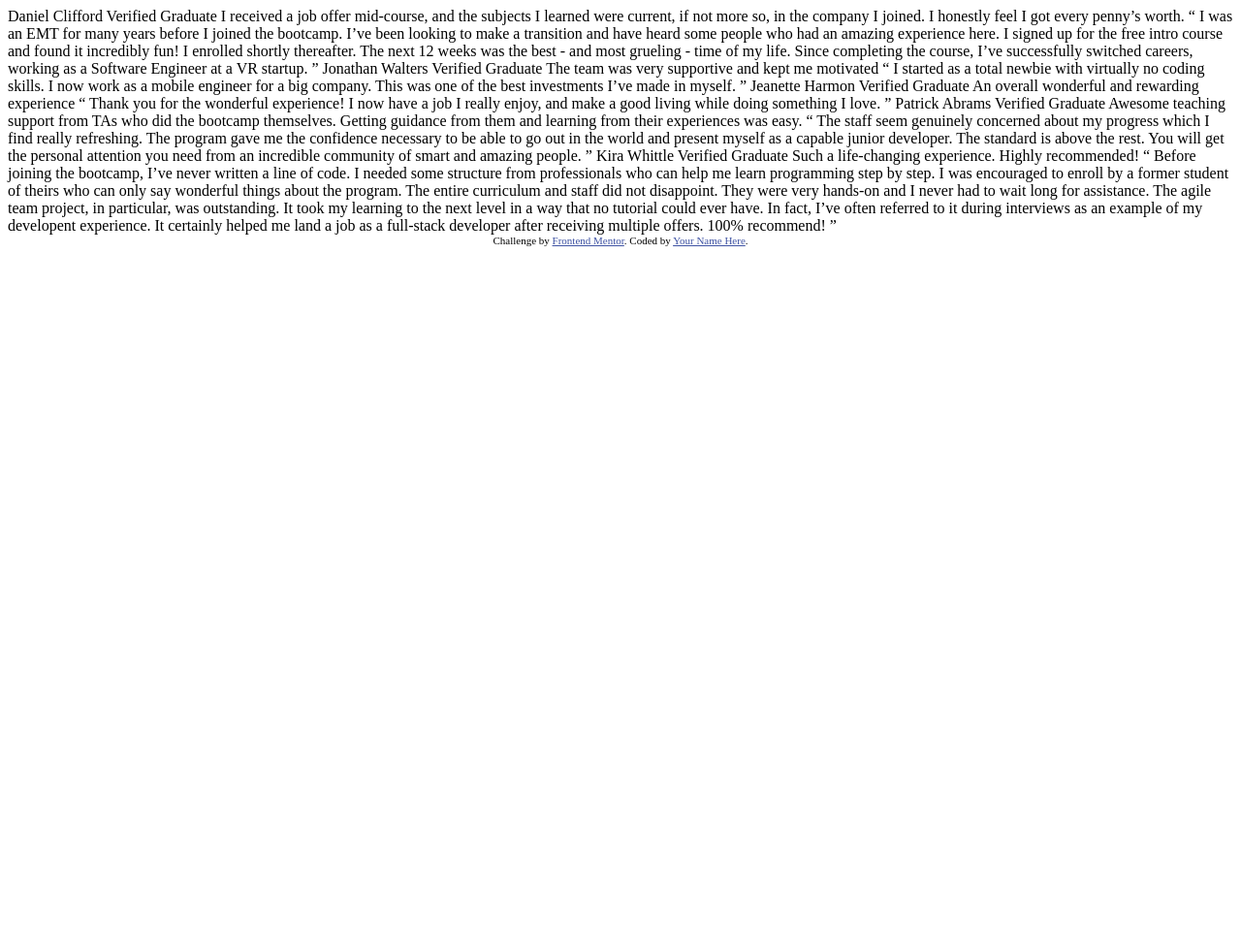
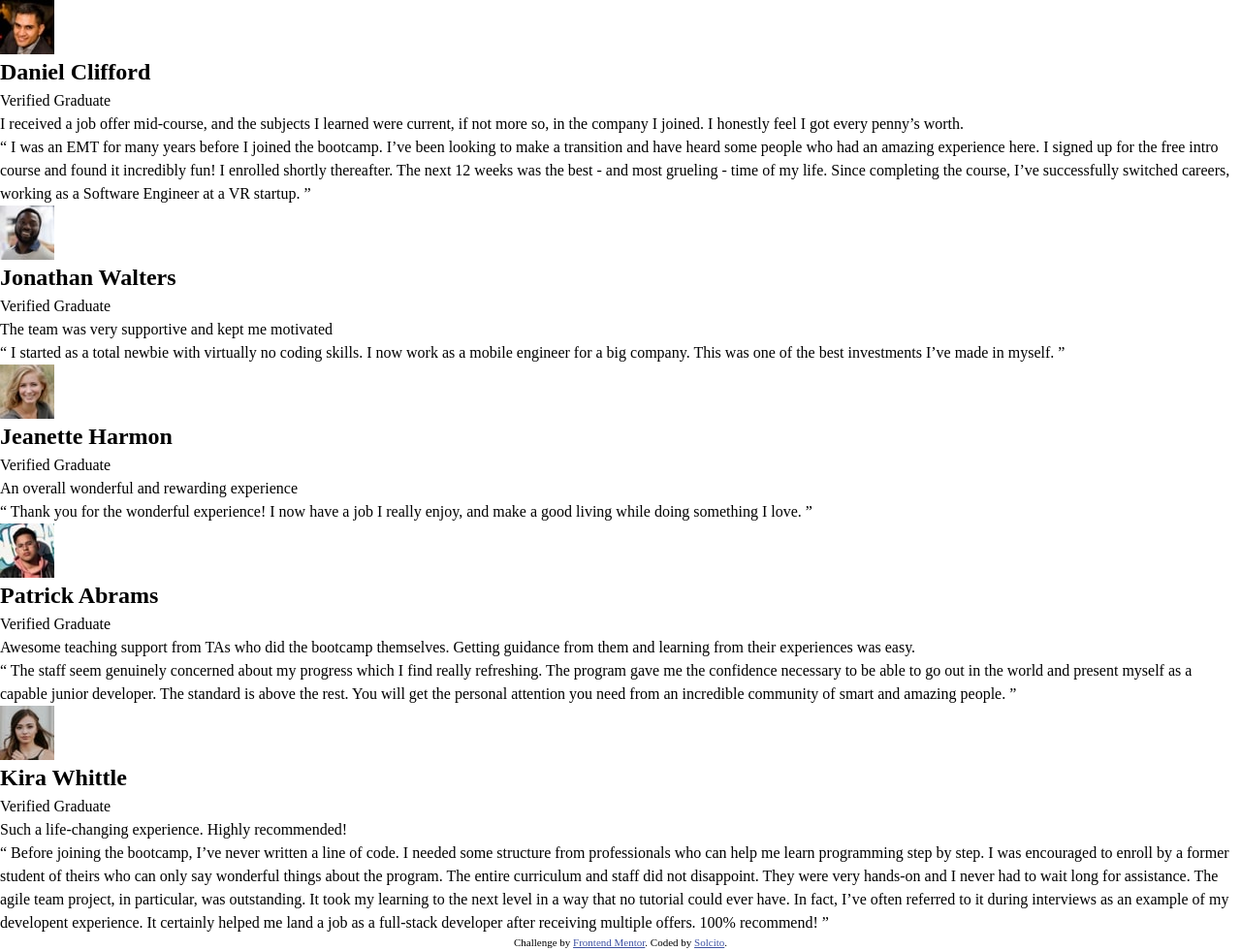
Before and after one commit to solch4/Testimonials-grid-section, a plain HTML site: page index.html in a window 1280 px wide. Shown: the whole page at 97% size. Before the commit the page ends 800 px from the top, so only its background shows below. Drawn offline with Linux system fonts and the light colour scheme.

Commit message:
basic html structure & reset css

```diff
--- a/index.html
+++ b/index.html
@@ -1,76 +1,109 @@
 <!DOCTYPE html>
 <html lang="en">
+
 <head>
   <meta charset="UTF-8">
-  <meta name="viewport" content="width=device-width, initial-scale=1.0"> <!-- displays site properly based on user's device -->
+  <meta name="viewport" content="width=device-width, initial-scale=1.0">
+  <link rel="icon" type="image/png" sizes="32x32" href="./images/favicon-32x32.png">
+  <link rel="preconnect" href="https://fonts.googleapis.com">
+  <link rel="preconnect" href="https://fonts.gstatic.com" crossorigin>
+  <link href="https://fonts.googleapis.com/css2?family=Barlow+Semi+Condensed:wght@500;600&display=swap"
+    rel="stylesheet">
+  <link rel="stylesheet" href="style.css">
+  <title>Frontend Mentor | Testimonials grid section</title>
+  <style>
+    .attribution {
+      font-size: 11px;
+      text-align: center;
+    }
 
-  <link rel="icon" type="image/png" sizes="32x32" href="./images/favicon-32x32.png">
-
-  <title>Frontend Mentor | [Challenge Name Here]</title>
-
-  <!-- Feel free to remove these styles or customise in your own stylesheet 👍 -->
-  <style>
-    .attribution { font-size: 11px; text-align: center; }
-    .attribution a { color: hsl(228, 45%, 44%); }
+    .attribution a {
+      color: hsl(228, 45%, 44%);
+    }
   </style>
 </head>
+
 <body>
-  Daniel Clifford
-  Verified Graduate
-
-  I received a job offer mid-course, and the subjects I learned were current, if not more so,
-  in the company I joined. I honestly feel I got every penny’s worth.
-
-  “ I was an EMT for many years before I joined the bootcamp. I’ve been looking to make a
+  <main class="cards">
+    <article class="card">
+      <div>
+        <img src="./images/image-daniel.jpg" alt="Daniel Clifford php">
+        <div>
+          <h2>Daniel Clifford</h2>
+          <p>Verified Graduate</p>
+        </div>
+      </div>
+      <p>I received a job offer mid-course, and the subjects I learned were current, if not more so,
+        in the company I joined. I honestly feel I got every penny’s worth.</p>
+      <p>“ I was an EMT for many years before I joined the bootcamp. I’ve been looking to make a
         transition and have heard some people who had an amazing experience here. I signed up
         for the free intro course and found it incredibly fun! I enrolled shortly thereafter.
         The next 12 weeks was the best - and most grueling - time of my life. Since completing
-  the course, I’ve successfully switched careers, working as a Software Engineer at a VR startup. ”
-
-  Jonathan Walters
-  Verified Graduate
-
-  The team was very supportive and kept me motivated
-
-  “ I started as a total newbie with virtually no coding skills. I now work as a mobile engineer
-  for a big company. This was one of the best investments I’ve made in myself. ”
-
-  Jeanette Harmon
-  Verified Graduate
-
-  An overall wonderful and rewarding experience
-
-  “ Thank you for the wonderful experience! I now have a job I really enjoy, and make a good living
-  while doing something I love. ”
-
-  Patrick Abrams
-  Verified Graduate
-
-  Awesome teaching support from TAs who did the bootcamp themselves. Getting guidance from them and
-  learning from their experiences was easy.
-
-  “ The staff seem genuinely concerned about my progress which I find really refreshing. The program
+        the course, I’ve successfully switched careers, working as a Software Engineer at a VR startup. ”</p>
+    </article>
+    <article class="card">
+      <div>
+        <img src="./images/image-jonathan.jpg" alt="Jonathan Walters php">
+        <div>
+          <h2>Jonathan Walters</h2>
+          <p>Verified Graduate</p>
+        </div>
+      </div>
+      <p>The team was very supportive and kept me motivated</p>
+      <p>“ I started as a total newbie with virtually no coding skills. I now work as a mobile engineer
+        for a big company. This was one of the best investments I’ve made in myself. ”</p>
+    </article>
+    <article class="card">
+      <div>
+        <img src="./images/image-jeanette.jpg" alt="Jeanette Harmon php">
+        <div>
+          <h2>Jeanette Harmon</h2>
+          <p>Verified Graduate</p>
+        </div>
+      </div>
+      <p>An overall wonderful and rewarding experience</p>
+      <p>“ Thank you for the wonderful experience! I now have a job I really enjoy, and make a good living
+        while doing something I love. ”</p>
+    </article>
+    <article class="card">
+      <div>
+        <img src="./images/image-patrick.jpg" alt="Patrick Abrams php">
+        <div>
+          <h2>Patrick Abrams</h2>
+          <p>Verified Graduate</p>
+        </div>
+      </div>
+      <p>Awesome teaching support from TAs who did the bootcamp themselves. Getting guidance from them and
+        learning from their experiences was easy.</p>
+      <p>“ The staff seem genuinely concerned about my progress which I find really refreshing. The program
         gave me the confidence necessary to be able to go out in the world and present myself as a capable
         junior developer. The standard is above the rest. You will get the personal attention you need from
-  an incredible community of smart and amazing people. ”
-
-  Kira Whittle
-  Verified Graduate
-
-  Such a life-changing experience. Highly recommended!
-
-  “ Before joining the bootcamp, I’ve never written a line of code. I needed some structure from
+        an incredible community of smart and amazing people. ”</p>
+    </article>
+    <article class="card">
+      <div>
+        <img src="./images/image-kira.jpg" alt="Kira Whittle php">
+        <div>
+          <h2>Kira Whittle</h2>
+          <p>Verified Graduate</p>
+        </div>
+      </div>
+      <p>Such a life-changing experience. Highly recommended!</p>
+      <p>“ Before joining the bootcamp, I’ve never written a line of code. I needed some structure from
         professionals who can help me learn programming step by step. I was encouraged to enroll by a former
         student of theirs who can only say wonderful things about the program. The entire curriculum and staff
         did not disappoint. They were very hands-on and I never had to wait long for assistance. The agile team
         project, in particular, was outstanding. It took my learning to the next level in a way that no tutorial
         could ever have. In fact, I’ve often referred to it during interviews as an example of my developent
         experience. It certainly helped me land a job as a full-stack developer after receiving multiple offers.
-  100% recommend! ”
+        100% recommend! ”</p>
+    </article>
+  </main>
 
-  <div class="attribution">
+  <footer class="attribution">
     Challenge by <a href="https://www.frontendmentor.io?ref=challenge" target="_blank">Frontend Mentor</a>.
-    Coded by <a href="#">Your Name Here</a>.
-  </div>
+    Coded by <a href="https://github.com/solch4" target="_blank">Solcito</a>.
+  </footer>
 </body>
+
 </html>
--- /dev/null
+++ b/style.css
@@ -0,0 +1,66 @@
+/* ============================================================
+RESET STYLE
+============================================================ */
+/* Box sizing rules + margin 0 + padding 0 */
+*,
+*::before,
+*::after {
+  box-sizing: border-box;
+  padding: 0;
+  margin: 0;
+}
+
+/* Remove list styles on ul, ol elements with a list role, which suggests default styling will be removed */
+ul[role='list'],
+ol[role='list'] {
+  list-style: none;
+}
+
+/* Set core root defaults */
+html:focus-within {
+  scroll-behavior: smooth;
+}
+
+/* Set core body defaults */
+body {
+  min-height: 100vh;
+  text-rendering: optimizeSpeed;
+  line-height: 1.5;
+}
+
+/* A elements that don't have a class get default styles */
+a:not([class]) {
+  text-decoration-skip-ink: auto;
+}
+
+/* Make images easier to work with */
+img,
+picture {
+  max-width: 100%;
+  display: block;
+}
+
+/* Inherit fonts for inputs and buttons */
+input,
+button,
+textarea,
+select {
+  font: inherit;
+  color: inherit;
+}
+
+/* Remove all animations, transitions and smooth scroll for people that prefer not to see them */
+@media (prefers-reduced-motion: reduce) {
+  html:focus-within {
+    scroll-behavior: auto;
+  }
+
+  *,
+  *::before,
+  *::after {
+    animation-duration: 0.01ms !important;
+    animation-iteration-count: 1 !important;
+    transition-duration: 0.01ms !important;
+    scroll-behavior: auto !important;
+  }
+}
```
Lines whose indentation alone changed are shown as unchanged.
